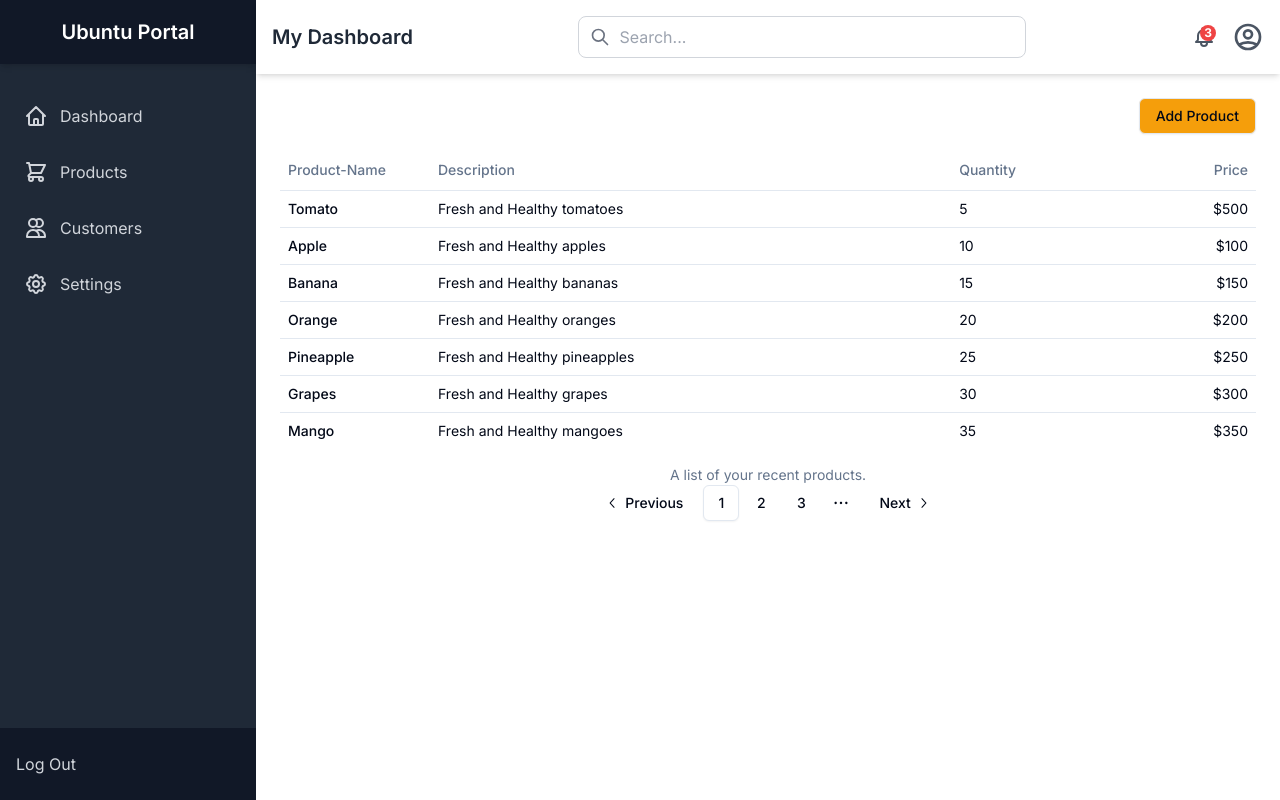
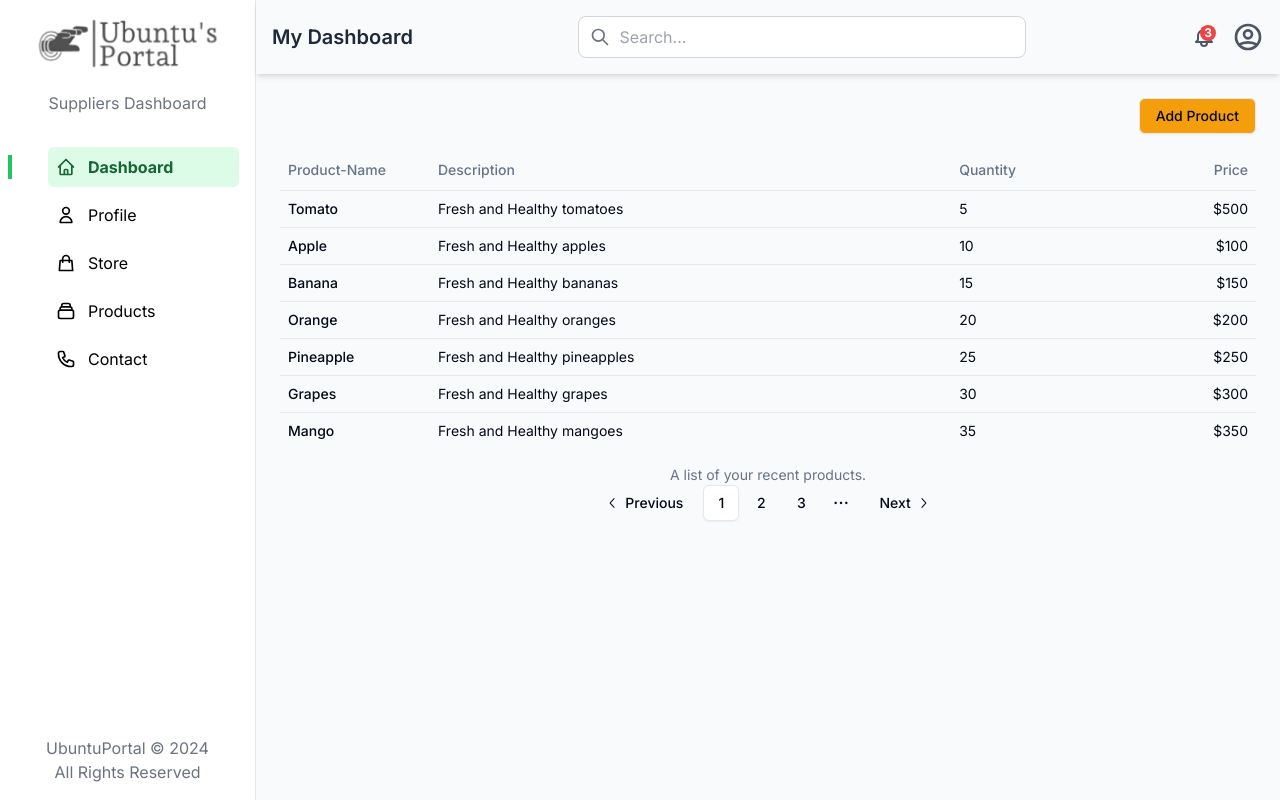
Before and after one commit to ubuntuportal/ubuntu_portal, a Next.js app in the folder ubuntu_portal_frontend/: page /supplier/dashboard/products in a window 1280 px wide. Built offline with nearby package versions, Linux system fonts and the light colour scheme.

Commit message:
Supplier's dashboard sidebar

```diff
--- a/ubuntu_portal_frontend/app/supplier/dashboard/layout.tsx
+++ b/ubuntu_portal_frontend/app/supplier/dashboard/layout.tsx
@@ -7,7 +7,7 @@ export default function SupplierLayout({
   children: React.ReactNode;
 }>) {
   return (
-    <main>
+    <main className="bg-gray-50">
       <div className="flex">
         <Sidebar />
         <div className="flex-1 flex-col">
--- a/ubuntu_portal_frontend/components/supplier/Header.tsx
+++ b/ubuntu_portal_frontend/components/supplier/Header.tsx
@@ -2,7 +2,7 @@ import React from "react";
 import { BellIcon, SearchIcon, UserCircleIcon } from "@heroicons/react/outline";
 function Header() {
   return (
-    <header className="bg-white shadow-md p-4 flex items-center justify-between">
+    <header className="bg-gray-50 shadow-md p-4 flex items-center justify-between">
       {/* Logo/Branding */}
       <div className="flex items-center space-x-2">
         {/* Replace with your logo */}
--- a/ubuntu_portal_frontend/components/supplier/Sidebar.tsx
+++ b/ubuntu_portal_frontend/components/supplier/Sidebar.tsx
@@ -1,68 +1,67 @@
-import React from "react";
+"use client";
+import React, { useState } from "react";
 import {
   HomeIcon,
-  ShoppingCartIcon,
-  UsersIcon,
-  CogIcon,
-} from "@heroicons/react/outline";
-// icons
+  UserIcon,
+  ShoppingBagIcon,
+  CollectionIcon,
+  PhoneIcon,
+} from "@heroicons/react/outline"; // Import the icons from heroicons
 
 export default function Sidebar() {
+  const [active, setActive] = useState("Dashboard");
+
+  const menuItems = [
+    { name: "Dashboard", icon: HomeIcon },
+    { name: "Profile", icon: UserIcon },
+    { name: "Store", icon: ShoppingBagIcon },
+    { name: "Products", icon: CollectionIcon },
+    { name: "Contact", icon: PhoneIcon },
+  ];
+
   return (
-    <div className="min-h-screen bg-gray-800 text-white w-64 flex flex-col">
-      {/* Logo/Branding */}
-      <div className="flex items-center justify-center h-16 bg-gray-900 shadow-md">
-        <h1 className="text-xl font-semibold">Ubuntu Portal</h1>
+    <div className="bg-white text-black w-64 h-screen p-4 border-r border-gray-200 flex flex-col justify-between">
+      <div>
+        <div className="mb-4">
+          <a href="#">
+            <img src="/Logo_black.png" alt="logo" className="w-full" />
+          </a>
+          {/* <div className="mt-2 mb-0">
+            <hr />
+          </div> */}
         </div>
-
-      {/* Navigation Links */}
-      <nav className="flex-1 px-4 py-8">
-        <ul className="space-y-4">
-          <li>
+        <div className="text-center text-gray-500">Suppliers Dashboard</div>
+        <nav className="mt-8">
+          <ul className="space-y-2">
+            {menuItems.map((item) => (
+              <li key={item.name} className="relative">
                 <a
                   href="#"
-              className="flex items-center space-x-3 text-gray-300 hover:bg-gray-700 hover:text-white p-2 rounded-md"
+                  className={`flex items-center ml-8 p-2 rounded-md transition-colors duration-200 relative ${
+                    active === item.name
+                      ? "bg-green-100 text-green-800 font-bold"
+                      : "text-black hover:bg-gray-200"
+                  }`}
+                  onClick={() => setActive(item.name)}
                 >
-              <HomeIcon className="h-6 w-6" />
-              <span>Dashboard</span>
+                  {active === item.name && (
+                    <span className="absolute left-[-40px] h-6 border-l-4 border-green-500"></span>
+                  )}
+                  <item.icon className="h-5 w-5 mr-3 z-10" />
+                  <span className="z-10">{item.name}</span>
                 </a>
               </li>
-          <li>
-            <a
-              href="#"
-              className="flex items-center space-x-3 text-gray-300 hover:bg-gray-700 hover:text-white p-2 rounded-md"
-            >
-              <ShoppingCartIcon className="h-6 w-6" />
-              <span>Products</span>
-            </a>
-          </li>
-          <li>
-            <a
-              href="#"
-              className="flex items-center space-x-3 text-gray-300 hover:bg-gray-700 hover:text-white p-2 rounded-md"
-            >
-              <UsersIcon className="h-6 w-6" />
-              <span>Customers</span>
-            </a>
-          </li>
-          <li>
-            <a
-              href="#"
-              className="flex items-center space-x-3 text-gray-300 hover:bg-gray-700 hover:text-white p-2 rounded-md"
-            >
-              <CogIcon className="h-6 w-6" />
-              <span>Settings</span>
-            </a>
-          </li>
+            ))}
           </ul>
         </nav>
-
-      {/* Footer Links */}
-      <div className="px-4 py-6 bg-gray-900">
-        <a href="#" className="text-gray-300 hover:text-white">
-          Log Out
-        </a>
       </div>
+      <footer className="">
+        <div className="text-center text-gray-500">
+          UbuntuPortal © 2024
+          <br />
+          All Rights Reserved
+        </div>
+      </footer>
     </div>
   );
 }
```
Also changed, not shown: ubuntu_portal_frontend/public/Logo_black.png (added). Lines whose indentation alone changed are shown as unchanged.
